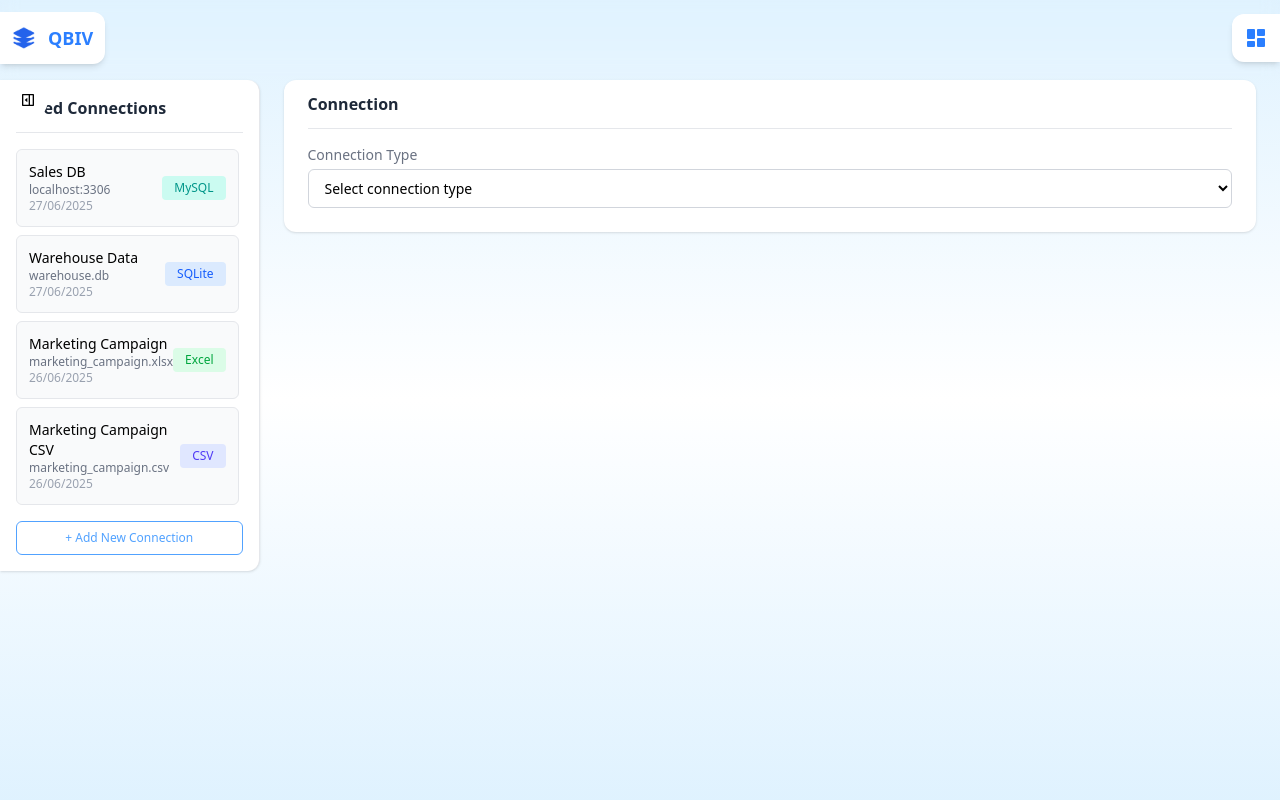
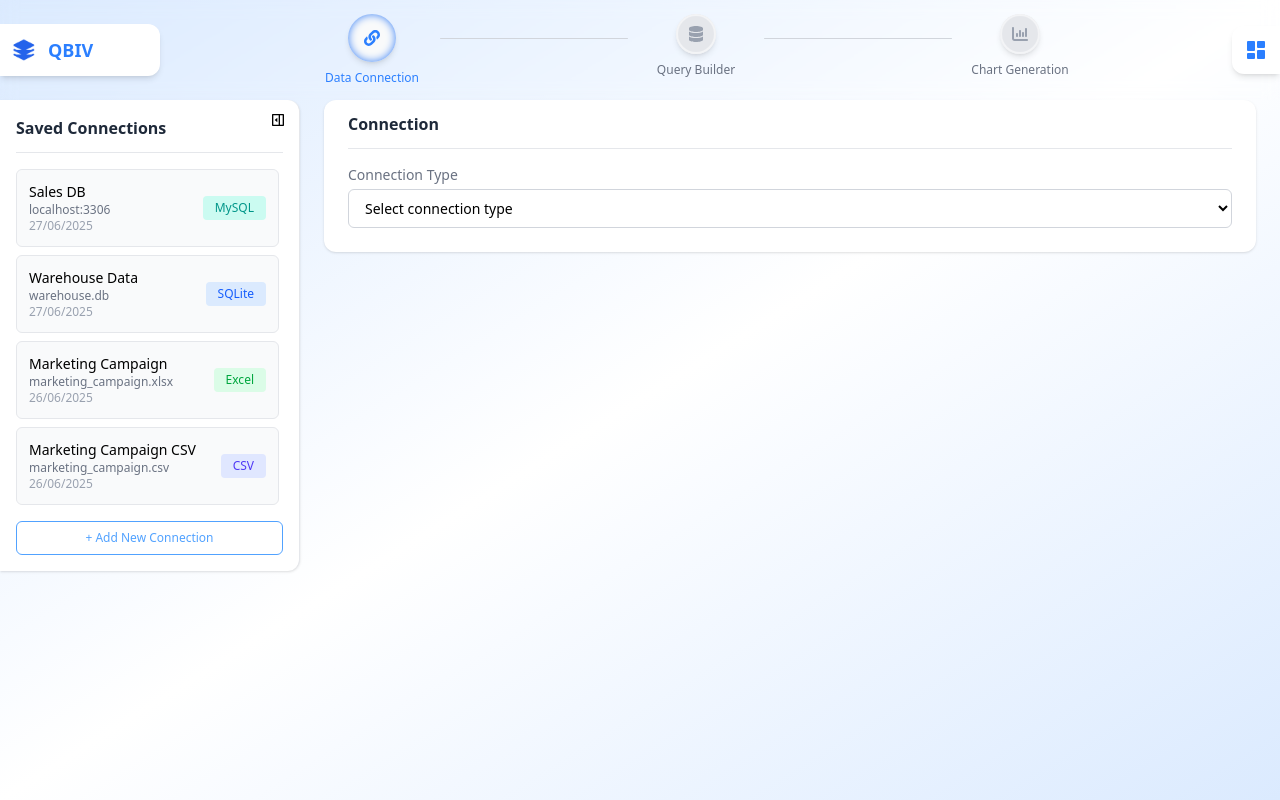
Before and after one commit to sai-zack-dev/query-based-intelligence-visualization, a React (Vite) app: page / in a window 1280 px wide. Built offline with nearby package versions, Linux system fonts and the light colour scheme.

Commit message:
feat(router): setup base pages and routing for builder, charts, and dashboard

```diff
--- a/src/App.tsx
+++ b/src/App.tsx
@@ -1,14 +1,18 @@
-// import { useState } from 'react'
+import { BrowserRouter, Routes, Route } from "react-router-dom";
+import DataConnectionPage from "./pages/DataConnectionPage";
+import QueryBuilderPage from "./pages/QueryBuilderPage";
+import ChartGenerationPage from "./pages/ChartGenerationPage";
+import DashboardPage from "./pages/DashboardsPage";
 
-// const App = () => {
-//   return (
-//     <div className="p-8">
-//       <h1 className="text-2xl font-bold">Welcome to QBIV</h1>
-//       <a href="/connection" className="btn-primary inline-block mt-4">
-//         Go to Data Connection →
-//       </a>
-//     </div>
-//   );
-// };
+const App = () => (
+  <BrowserRouter>
+    <Routes>
+      <Route path="/" element={<DataConnectionPage />} />
+      <Route path="/query" element={<QueryBuilderPage />} />
+      <Route path="/chart" element={<ChartGenerationPage />} />
+      <Route path="/dashboard" element={<DashboardPage />} />
+    </Routes>
+  </BrowserRouter>
+);
 
-// export default App;
+export default App;
--- a/src/components/DataConnection/SavedConnectionsPanel.tsx
+++ b/src/components/DataConnection/SavedConnectionsPanel.tsx
@@ -12,9 +12,6 @@ interface SavedConnectionsPanelProps {
   onAddNewConnection: () => void;
 }
 
-const SIDEBAR_WIDTH = 300;
-const TOGGLE_BUTTON_OFFSET = 250;
-
 export const SavedConnectionsPanel: React.FC<SavedConnectionsPanelProps> = ({
   sidebarActive,
   toggleSidebar,
@@ -26,13 +23,13 @@ export const SavedConnectionsPanel: React.FC<SavedConnectionsPanelProps> = ({
   const sidebarClasses = `
     p-4 border-r sm:block hidden border-gray-200 bg-white rounded-e-xl shadow
     transition-all duration-300
-    ${sidebarActive ? `translate-x-0 min-w-[${SIDEBAR_WIDTH}px]` : "-translate-x-full w-0 overflow-hidden"}
+    ${sidebarActive ? `translate-x-0 min-w-[300px]` : "-translate-x-full w-0 overflow-hidden"}
   `.trim();
 
   const toggleButtonClasses = `
     absolute bg-white mx-2 p-3 rounded-full transition-all duration-300 hidden sm:block
     left-0 h-10 w-10 flex items-center justify-center
-    ${sidebarActive ? `translate-x-[${TOGGLE_BUTTON_OFFSET}px]` : "shadow translate-x-0"}
+    ${sidebarActive ? `translate-x-[250px]` : "shadow translate-x-0"}
   `.trim();
 
   return (
--- a/src/components/common/Navbar.tsx
+++ b/src/components/common/Navbar.tsx
@@ -1,21 +1,38 @@
-import React from "react";
 import { BiSolidDashboard } from "react-icons/bi";
 import { StepProgress } from "./StepProgress";
+import { Link, useLocation } from "react-router-dom";
 
 export const Navbar = () => {
+  const location = useLocation();
+  const isDashboard = location.pathname === "/dashboard";
   return (
     <div className="fixed top-0 left-0 w-full z-50 backdrop-blur-sm">
       <div className="max-w-screen mx-auto flex items-center justify-between py-3 gap-5">
-        <div className="flex p-3 items-center bg-white shadow-md rounded-e-xl">
+        <div
+          className={`flex p-3 my-3 items-center bg-white shadow-md rounded-e-xl ${
+            isDashboard ? "w-[300px]" : " w-40"
+          }`}
+        >
           <img src="./logo.png" alt="QBIV Logo" className="w-6 h-6" />
-          <span className="font-bold text-lg ml-3 text-blue-500 hidden sm:block">QBIV</span>
+          <div className="font-bold text-lg ml-3 text-blue-500 hidden sm:flex gap-5">
+            <span>QBIV</span>{" "}
+            {isDashboard && (
+              <>
+                <span>|</span>
+                <span>DASHBOARDS</span>
+              </>
+            )}
+          </div>
         </div>
 
-        {/* <StepProgress /> */}
+        {!isDashboard && <StepProgress />}
 
-        <div className="flex p-3 bg-white shadow-md rounded-s-xl">
+        <Link
+          to={isDashboard ? "/" : "/dashboard"}
+          className="flex p-3 bg-white shadow-md rounded-s-xl"
+        >
           <BiSolidDashboard className="w-6 h-6 text-blue-500" />
-        </div>
+        </Link>
       </div>
     </div>
   );
--- a/src/components/common/StepProgress.tsx
+++ b/src/components/common/StepProgress.tsx
@@ -1,21 +1,23 @@
 import React from "react";
-import { useLocation } from "react-router-dom";
-import { HiOutlineLink, HiOutlineChartBar } from "react-icons/hi2";
-import { HiOutlineDatabase } from "react-icons/hi";
+import { useLocation, Link } from "react-router-dom";
+import { FaLink, FaDatabase } from "react-icons/fa";
+import { FaChartColumn } from "react-icons/fa6";
 import clsx from "clsx";
 
 const steps = [
-  { path: "/connection", label: "Data Connection", icon: HiOutlineLink },
-  { path: "/query", label: "Query Builder", icon: HiOutlineDatabase },
-  { path: "/chart", label: "Chart Generation", icon: HiOutlineChartBar },
+  { path: "/", label: "Data Connection", icon: FaLink },
+  { path: "/query", label: "Query Builder", icon: FaDatabase },
+  { path: "/chart", label: "Chart Generation", icon: FaChartColumn },
 ];
 
 export const StepProgress: React.FC = () => {
   const location = useLocation();
-  const currentIndex = steps.findIndex((step) => step.path === location.pathname);
+  const currentIndex = steps.findIndex(
+    (step) => step.path === location.pathname
+  );
 
   return (
-    <div className="flex items-center gap-4">
+    <div className="flex justify-around w-full max-w-screen-md">
       {steps.map((step, index) => {
         const Icon = step.icon;
 
@@ -24,33 +26,48 @@ export const StepProgress: React.FC = () => {
         else if (index === currentIndex) status = "active";
 
         const circleStyle = clsx(
-          "w-12 h-12 rounded-full flex items-center justify-center shadow-md",
+          "rounded-full flex items-center justify-center",
           {
-            "bg-blue-100 border-4 border-blue-300": status === "active",
-            "bg-blue-500 text-white": status === "complete",
-            "bg-gray-200 text-gray-400": status === "disabled",
+            "w-12 h-12 bg-gray-50 shadow-[inset_0_0_8px_0_#3B82F6] text-blue-500":
+              status === "active",
+            "w-10 h-10 bg-blue-500 text-white inset-ring-2 inset-ring-gray-100":
+              status === "complete",
+            "w-10 h-10 bg-gray-200 text-gray-400 inset-ring-2 inset-ring-gray-100":
+              status === "disabled",
           }
         );
 
-        const labelStyle = clsx("text-xs text-center", {
+        const labelStyle = clsx("text-xs text-center mt-2", {
           "text-blue-500 font-medium": status === "active",
           "text-gray-500": status !== "active",
         });
 
+        const lineStyle = clsx(
+          "w-full h-px mx-2 mt-6 rounded-full",
+          (currentIndex === 1 && index === 0) || currentIndex === 2
+            ? "bg-blue-400"
+            : "bg-gray-300"
+        );
+
         const showLine = index < steps.length - 1;
 
         return (
-          <div key={step.label} className="flex items-center">
-            <div className="flex flex-col items-center">
-              <div className={circleStyle}>
-                <Icon className="w-5 h-5" />
-              </div>
-              <span className={labelStyle}>{step.label}</span>
+          <>
+            <div key={step.label} className="flex">
+              <Link
+                to={step.path}
+                className="flex flex-col items-center min-w-30"
+              >
+                <div className="shadow-md rounded-full">
+                  <div className={circleStyle}>
+                    <Icon className="w-4 h-4" />
+                  </div>
+                </div>
+                <span className={labelStyle}>{step.label}</span>
+              </Link>
             </div>
-            {showLine && (
-              <div className="w-12 h-px bg-blue-400 mx-2 mt-6 rounded-full"></div>
-            )}
-          </div>
+            {showLine && <div className={lineStyle}></div>}
+          </>
         );
       })}
     </div>
--- a/src/hooks/useSidebarToggle.ts
+++ b/src/hooks/useSidebarToggle.ts
@@ -1,8 +1,5 @@
 import { useState } from "react";
 
-/**
- * Hook to toggle sidebar open/close state.
- */
 export const useSidebarToggle = () => {
   const [sidebarActive, setSidebarActive] = useState(true);
 
--- a/src/index.css
+++ b/src/index.css
@@ -13,8 +13,8 @@
     @apply px-3 py-2 border border-blue-400 text-blue-400 rounded-md hover:bg-blue-50 transition;
   }
 
-  .bg-light {
-    @apply bg-gradient-to-b from-sky-100 via-white to-sky-100;
+  .bg {
+    @apply min-h-screen w-full bg-gradient-to-br from-blue-100 via-white to-blue-100;
   }
 
   .input-label {
--- a/src/main.tsx
+++ b/src/main.tsx
@@ -1,21 +1,15 @@
-import React from 'react'
-import ReactDOM from 'react-dom/client'
-import './index.css'
-import { BrowserRouter, Routes, Route } from "react-router-dom";
-import DataConnectionPage from "./pages/DataConnectionPage";
+import React from "react";
+import ReactDOM from "react-dom/client";
+import "./index.css";
+import App from "./App";
 
 ReactDOM.createRoot(document.getElementById("root")!).render(
   <React.StrictMode>
-    <BrowserRouter>
-      <Routes>
-        <Route path="/" element={<DataConnectionPage />} />
-        {/* Future: <Route path="/query" element={<QueryBuilderPage />} /> */}
-      </Routes>
-    </BrowserRouter>
+    <App />
   </React.StrictMode>
 );
 
 // Use contextBridge
-// window.ipcRenderer.on('main-process-message', (_event, message) => {
-//   console.log(message)
-// })
+window.ipcRenderer.on("main-process-message", (_event, message) => {
+  console.log(message);
+});
--- /dev/null
+++ b/src/pages/ChartGenerationPage.tsx
@@ -0,0 +1,16 @@
+import { Navbar } from "../components/common/Navbar";
+
+const ChartGenerationPage = () => {
+  return (
+    <div className="bg">
+      <Navbar />
+      <div className="pt-24 px-6">
+        <div className="text-center text-xl text-gray-600 font-semibold">
+          📊 Chart Generation UI Coming Soon...
+        </div>
+      </div>
+    </div>
+  );
+};
+
+export default ChartGenerationPage;
--- /dev/null
+++ b/src/pages/DashboardsPage.tsx
@@ -0,0 +1,16 @@
+import { Navbar } from "../components/common/Navbar";
+
+const DashboardsPage = () => {
+  return (
+    <div className="bg">
+      <Navbar />
+      <div className="pt-24 px-6">
+        <div className="text-center text-xl text-gray-600 font-semibold">
+          📈 Dashboard UI Coming Soon...
+        </div>
+      </div>
+    </div>
+  );
+};
+
+export default DashboardsPage;
--- a/src/pages/DataConnectionPage.tsx
+++ b/src/pages/DataConnectionPage.tsx
@@ -55,9 +55,9 @@ const DataConnectionPage = () => {
   };
 
   return (
-    <div className="min-h-screen w-full bg-gradient-to-b from-sky-100 via-white to-sky-100">
+    <div className="bg">
       <Navbar />
-      <div className="pt-20 flex justify-center items-start">
+      <div className="pt-25 flex justify-center items-start">
         <SavedConnectionsPanel
           sidebarActive={sidebarActive}
           toggleSidebar={toggleSidebar}
--- /dev/null
+++ b/src/pages/QueryBuilderPage.tsx
@@ -0,0 +1,14 @@
+import { Navbar } from "../components/common/Navbar";
+
+const QueryBuilderPage = () => {
+  return (
+    <div className="bg">
+      <Navbar />
+      <div className="pt-24 px-6 text-center text-xl font-semibold text-gray-600">
+        🚧 Query Builder UI Coming Soon...
+      </div>
+    </div>
+  );
+};
+
+export default QueryBuilderPage;
```
